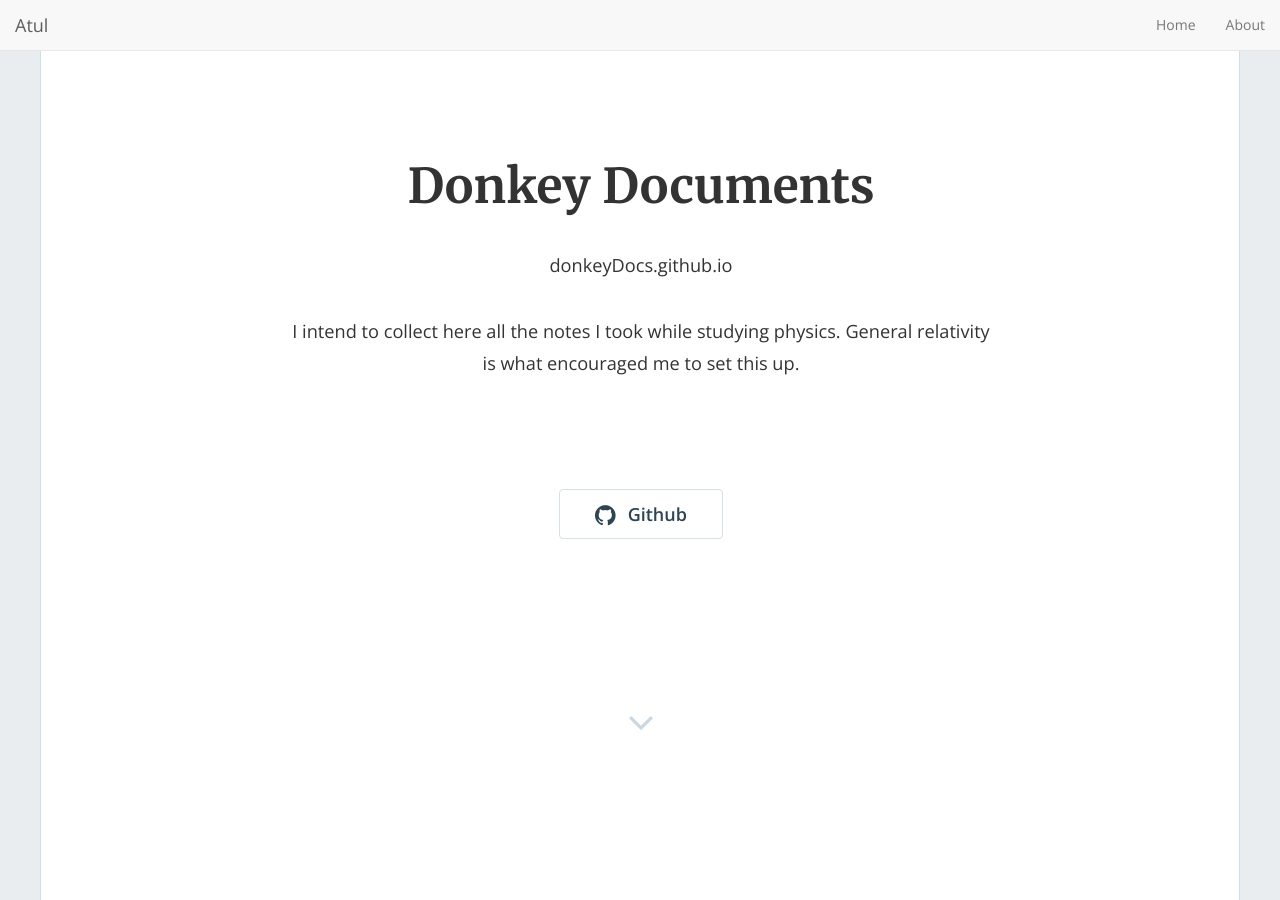
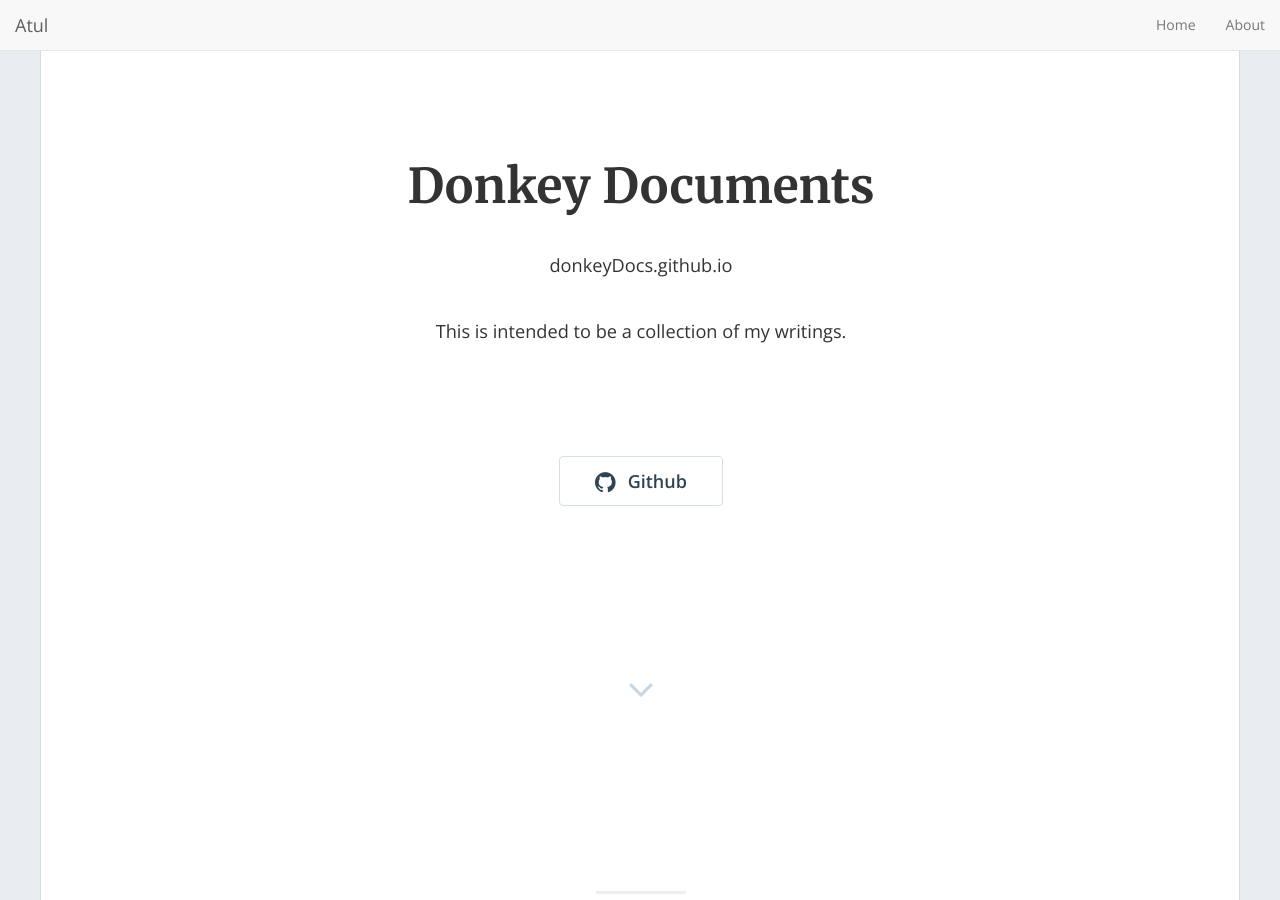
Before and after one commit to donkeyDocs/donkeyDocs.github.io, a Jekyll site: the page built from index.html, in a window 1280 px wide and 900 px high. Built offline with Jekyll 4.4.1, drawn with Linux system fonts in a browser that asks for light colours; nearby versions of some CDN libraries; the list of posts is cut into pages by our own code.

Commit message:
/ ‘_config.yml’

```diff
--- a/_config.yml
+++ b/_config.yml
@@ -15,7 +15,7 @@
 # in the templates via {{ site.myvariable }}.
 title: "Donkey Documents"
 email: 'atul.singh.arora@gmail.com'
-description: "donkeyDocs.github.io <br/> <br/> I intend to collect here all the notes I took while studying physics. General relativity is what encouraged me to set this up."
+description: "donkeyDocs.github.io <br/> <br/> This is intended to be a collection of my writings."
 baseurl: "" # the subpath of your site, e.g. /blog
 url: "http://atulsingharora.github.io/" # the base hostname & protocol for your site, e.g. http://example.com
 twitter_username: ''
```
